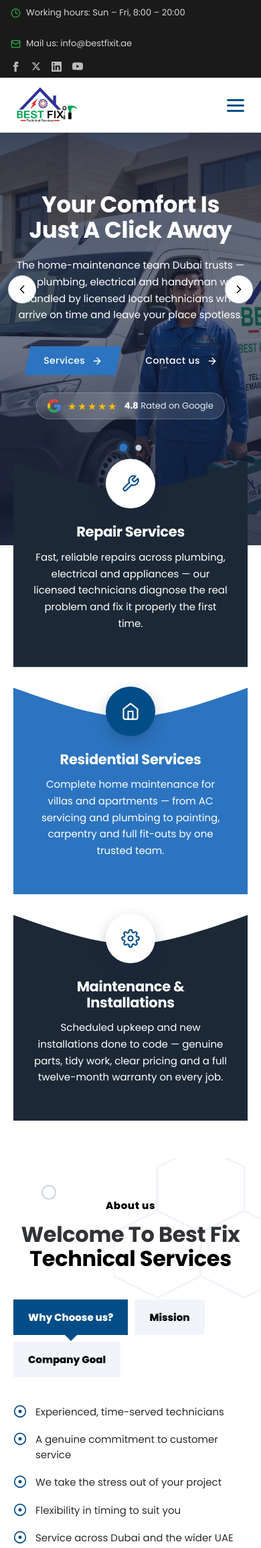
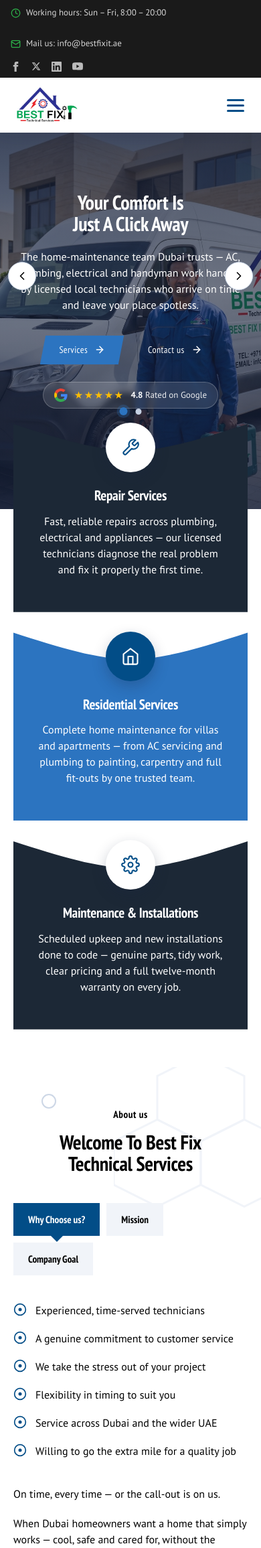
Before and after one commit to Shakeeb871/bestfixit-ae, a Flask app: page / in a window 390 px wide. Shown: the top 2311 px of the page at 67% size. Run offline with Flask 3, Linux system fonts and the light colour scheme.

Commit message:
Switch typography to PT Sans / PT Sans Narrow site-wide
Body/content text: PT Sans, 400, #000, 16px, 24px line-height. Headings:
PT Sans Narrow, 700, black — main headings at 48px with a tight line-height
(scaled responsively via clamp), sub-headings keep their smaller sizes in
the same face. Load PT Sans + PT Sans Narrow from Google Fonts, update the
--font-heading/--font-body variables and the global type rules; dark
sections still keep their white text.

Co-Authored-By: Claude Opus 4.8 <noreply@anthropic.com>
Claude-Session: https://claude.ai/code/session_016tDyNJwNLGHkf9e7t3iXBH

```diff
--- a/static/css/site.css
+++ b/static/css/site.css
@@ -68,17 +68,18 @@ x-dc,helmet{display:block;} helmet{display:none;}
    backgrounds. Text sitting on a coloured / dark background keeps the light
    colour set on that section (those colours are not touched). Every heading
    is rendered in Title Case (first letter of each word capitalised). */
-/* Museo Sans typography — headings #303236 / weight 700, body & paragraph
-   text #58595b / weight 500. Text on dark / coloured sections stays white
-   (re-assert list below). Museo Sans is a licensed font: add your embed
-   (Adobe Fonts kit <link> or self-hosted @font-face) for it to render —
-   until then the Poppins fallback shows. */
-body{ color:#292a2b; font-family:'Museo Sans','Poppins','Archivo',system-ui,sans-serif; }
-h1,h2,h3,h4,h5,h6{ font-family:'Museo Sans','Poppins','Archivo',system-ui,sans-serif !important;
-  color:#303236 !important; font-weight:700 !important; text-transform:capitalize !important; }
+/* Site typography — headings: PT Sans Narrow 700, black. Body & content:
+   PT Sans 400, black, 16px / 24px line-height. Text on dark / coloured
+   sections stays white (re-assert list below). Fonts load from Google
+   Fonts (linked in the base head). */
+body{ color:#000; font-family:'PT Sans',system-ui,Arial,sans-serif; }
+h1,h2,h3,h4,h5,h6{ font-family:'PT Sans Narrow','Arial Narrow',Arial,sans-serif !important;
+  color:#000 !important; font-weight:700 !important; text-transform:capitalize !important; }
+/* main headings follow the 48px / tight line-height spec, scaled responsively */
+h1,h2{ font-size:clamp(30px,5vw,48px) !important; line-height:1.05 !important; }
 p:not([class*="eyebrow"]):not([class*="badge"]), li{
-  font-family:'Museo Sans','Poppins','Archivo',system-ui,sans-serif !important;
-  color:#292a2b !important; font-weight:400 !important; font-size:15px !important; }
+  font-family:'PT Sans',system-ui,Arial,sans-serif !important;
+  color:#000 !important; font-weight:400 !important; font-size:16px !important; line-height:1.5 !important; }
 /* keep light text on dark / coloured sections (prefixed to out-specify the
    body-copy rule above) */
 [data-bf-root] [data-ink-light] :is(h1,h2,h3,h4,h5,h6,p,li),
@@ -310,9 +311,9 @@ p:not([class*="eyebrow"]):not([class*="badge"]), li{
   --color-accent-2-800: #71261b;
   --color-accent-2-900: #471d16;
 
-  --font-heading: "Museo Sans", "Poppins", "Archivo", system-ui, sans-serif;
+  --font-heading: "PT Sans Narrow", "Arial Narrow", Arial, sans-serif;
   --font-heading-weight: 700;
-  --font-body: "Museo Sans", "Poppins", "Archivo", system-ui, sans-serif;
+  --font-body: "PT Sans", system-ui, Arial, sans-serif;
 
   --space-1: 4.0px;
   --space-2: 8.0px;
--- a/templates/site_base.html
+++ b/templates/site_base.html
@@ -3,7 +3,7 @@
 <meta charset="utf-8">
 <meta name="viewport" content="width=device-width, initial-scale=1">
 
-<link rel="preconnect" href="https://fonts.googleapis.com"><link href="https://fonts.googleapis.com/css2?family=Archivo:wght@400;500;600;700;800;900&family=Poppins:wght@400;500;600;700;800&display=swap" rel="stylesheet">
+<link rel="preconnect" href="https://fonts.googleapis.com"><link rel="preconnect" href="https://fonts.gstatic.com" crossorigin><link href="https://fonts.googleapis.com/css2?family=PT+Sans:wght@400;700&family=PT+Sans+Narrow:wght@400;700&display=swap" rel="stylesheet">
 <link rel="stylesheet" href="{{ url_for('static', filename='css/site.css') }}?v={{ css_version }}">
 
 
```
Also changed, not shown: templates/hero_demo.html (+4 -4 lines).
